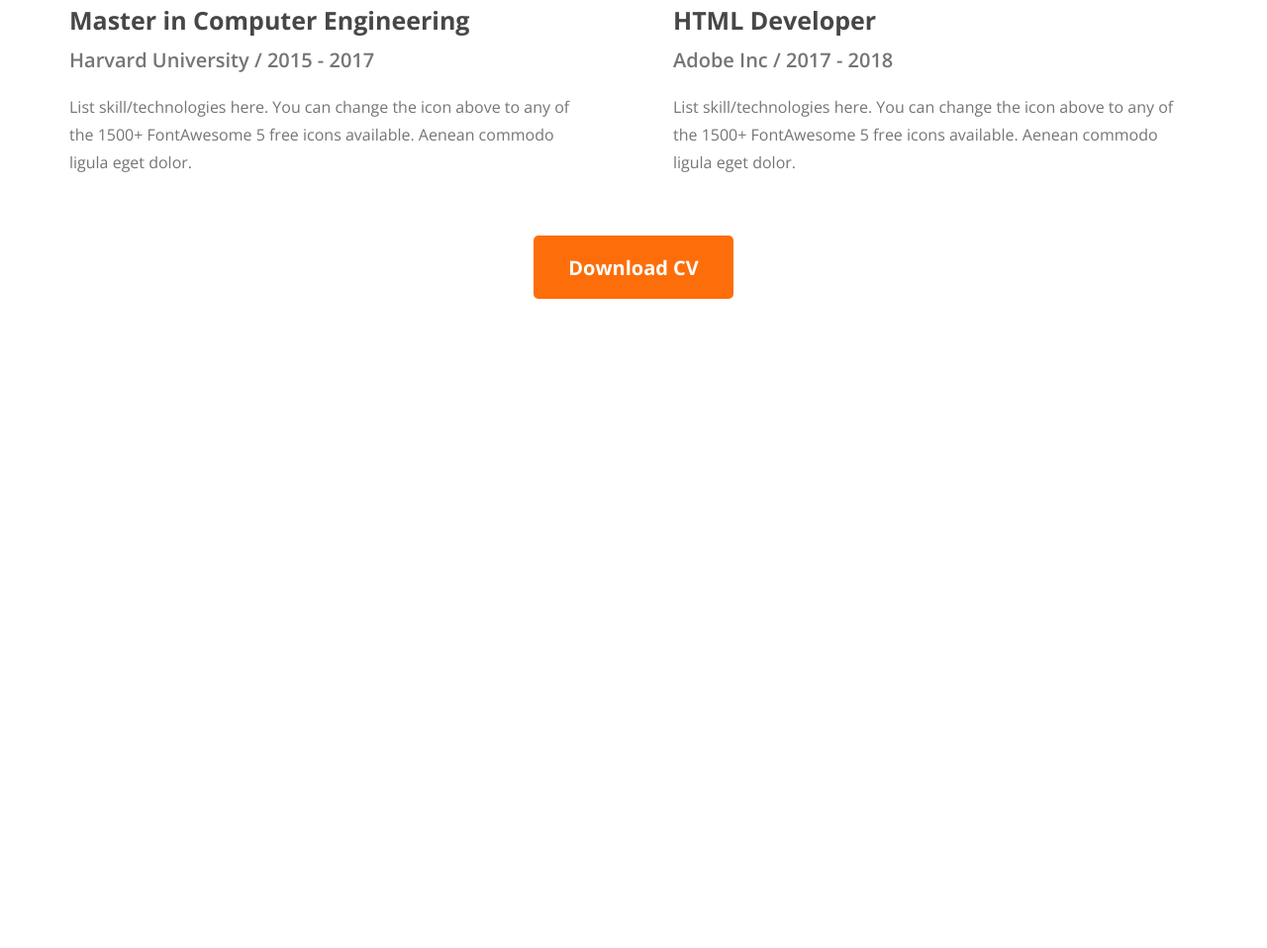
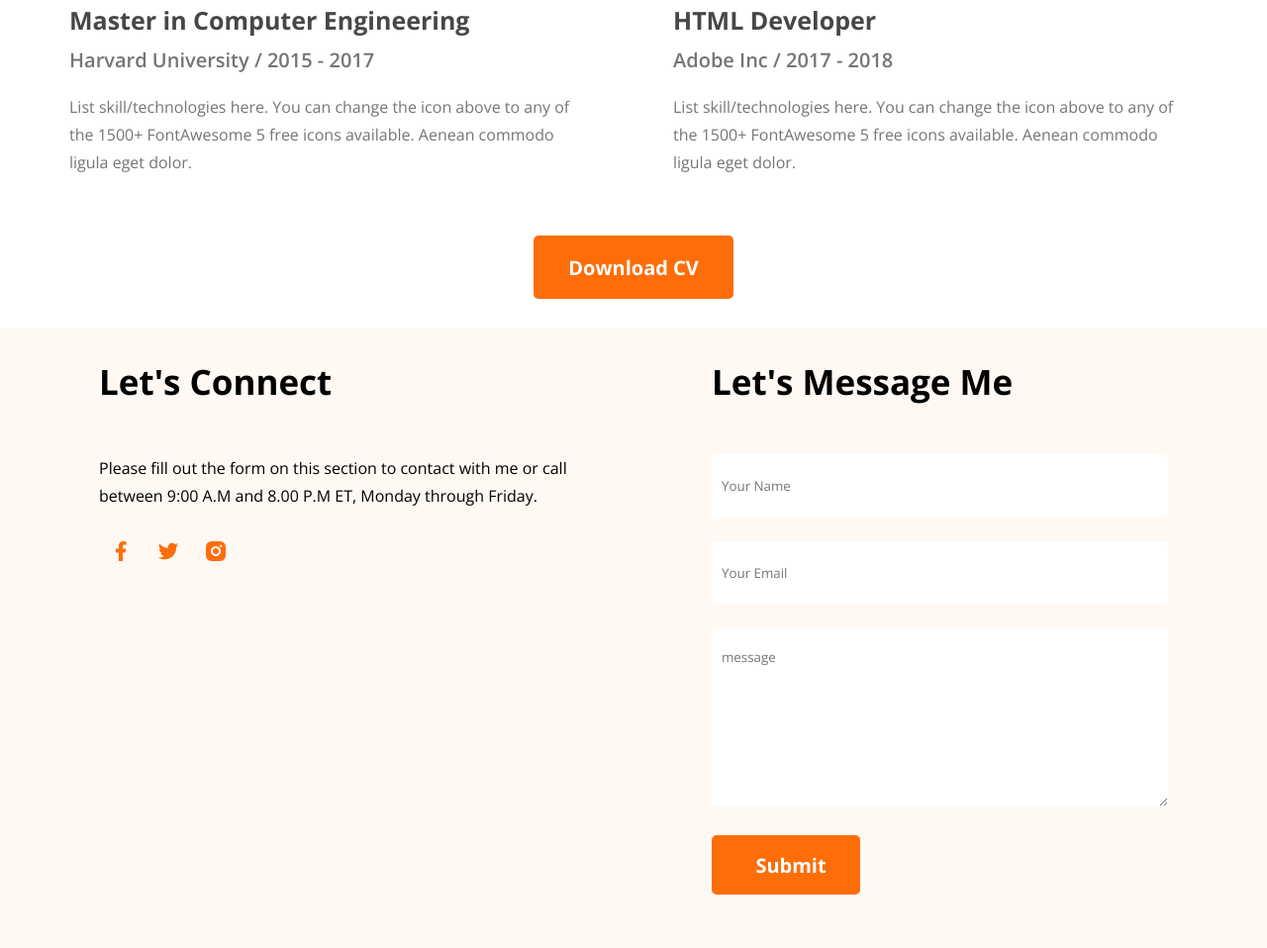
Before and after one commit to asadullah2451/developer-portfolio, a plain HTML site: page index.html in a window 1280 px wide. Shown: the part 2901-3859 px from the top of the page at 99% size. Before the commit the page ends 3233 px from the top, so only its background shows below. Drawn offline with nearby package versions, Linux system fonts and the light colour scheme.

Commit message:
added contact section

```diff
--- a/index.html
+++ b/index.html
@@ -1,28 +1,33 @@
 <!DOCTYPE html>
 <html lang="en">
-
   <head>
-    <meta charset="UTF-8">
-    <meta http-equiv="X-UA-Compatible" content="IE=edge">
-    <meta name="viewport" content="width=device-width, initial-scale=1.0">
+    <meta charset="UTF-8" />
+    <meta http-equiv="X-UA-Compatible" content="IE=edge" />
+    <meta name="viewport" content="width=device-width, initial-scale=1.0" />
     <title>Developer Portfolio</title>
 
     <!-- font-awesome cdn link start -->
-    <link rel="stylesheet" href="https://cdnjs.cloudflare.com/ajax/libs/font-awesome/6.2.1/css/all.min.css" integrity="sha512-MV7K8+y+gLIBoVD59lQIYicR65iaqukzvf/nwasF0nqhPay5w/9lJmVM2hMDcnK1OnMGCdVK+iQrJ7lzPJQd1w==" crossorigin="anonymous" referrerpolicy="no-referrer" />
+    <link
+      rel="stylesheet"
+      href="https://cdnjs.cloudflare.com/ajax/libs/font-awesome/6.2.1/css/all.min.css"
+      integrity="sha512-MV7K8+y+gLIBoVD59lQIYicR65iaqukzvf/nwasF0nqhPay5w/9lJmVM2hMDcnK1OnMGCdVK+iQrJ7lzPJQd1w=="
+      crossorigin="anonymous"
+      referrerpolicy="no-referrer"
+    />
     <!-- font-awesome cdn link end -->
 
     <!-- google font cdn link start -->
-    <link rel="preconnect" href="https://fonts.googleapis.com">
-    <link rel="preconnect" href="https://fonts.gstatic.com" crossorigin>
+    <link rel="preconnect" href="https://fonts.googleapis.com" />
+    <link rel="preconnect" href="https://fonts.gstatic.com" crossorigin />
     <link
       href="https://fonts.googleapis.com/css2?family=Open+Sans:ital,wght@0,400;0,500;0,600;0,700;0,800;1,400;1,500;1,600;1,700;1,800&family=Quicksand:wght@300;400;500;600;700&family=Work+Sans:ital,wght@0,100;0,200;0,300;0,400;0,500;0,600;0,700;0,800;0,900;1,100;1,200;1,300;1,400;1,500;1,600;1,700;1,800;1,900&display=swap"
-        rel="stylesheet">
+      rel="stylesheet"
+    />
     <!-- google font cdn link end -->
 
     <!-- css file lick start-->
-    <link rel="stylesheet" href="styles/portfolio.css">
+    <link rel="stylesheet" href="styles/portfolio.css" />
     <!-- css file link end -->
-
   </head>
 
   <body>
@@ -40,16 +45,25 @@
         <div>
           <h3 class="banner-sub-title">Hi, I am</h3>
           <h1 class="banner-title">Mary Hardy</h1>
-                <p class="banner-description">Shot what able cold new see hold.Friendly as an betrayed formerly he. Morning because as to society behaved moments.</p>
+          <p class="banner-description">
+            Shot what able cold new see hold.Friendly as an betrayed formerly
+            he. Morning because as to society behaved moments.
+          </p>
           <button class="btn-primary">Download CV</button>
         </div>
-            <img src="images/hardy.png" alt="">
+        <img src="images/hardy.png" alt="" />
       </div>
     </header>
     <main>
       <section class="about">
         <h3 class="section-title">About Me</h3>
-            <p class="section-description">I, m a designer & developer with a passion for web design. I enjoy developing simple, clean and slick websites that provide real value to the end user. Thousands of clients have procured exceptional resulfs while working with me. Delivering work within time and budget which meets clients requirements in our mata.</p>
+        <p class="section-description">
+          I, m a designer & developer with a passion for web design. I enjoy
+          developing simple, clean and slick websites that provide real value to
+          the end user. Thousands of clients have procured exceptional resulfs
+          while working with me. Delivering work within time and budget which
+          meets clients requirements in our mata.
+        </p>
         <div class="about-info-container">
           <div class="about-info">
             <p class="info-title">Name:</p>
@@ -74,30 +88,40 @@
         <h3 class="section-title">What I Do</h3>
 
         <div class="skills-container">
-
           <div class="skill">
-                    <img src="images/icons/js.png"alt="">
+            <img src="images/icons/js.png" alt="" />
             <p class="skill-title">Vanilla JavaScript</p>
-                    <p class="skill-description">Lorem ipsum dolor sit, amet consectetur adipisicing elit. Illo id ipsum debitis doloremque atque sint.</p>
+            <p class="skill-description">
+              Lorem ipsum dolor sit, amet consectetur adipisicing elit. Illo id
+              ipsum debitis doloremque atque sint.
+            </p>
           </div>
 
           <div class="skill">
-                    <img src="images/icons/react.png" alt="">
+            <img src="images/icons/react.png" alt="" />
             <p class="skill-title">React</p>
-                    <p class="skill-description">Laboriosam, sequi! Nihil tempore eligendi harum et doloribus possimus ducimus in sint, voluptatem fuga ea.</p>
+            <p class="skill-description">
+              Laboriosam, sequi! Nihil tempore eligendi harum et doloribus
+              possimus ducimus in sint, voluptatem fuga ea.
+            </p>
           </div>
           <div class="skill">
-                    <img src="images/icons/nodejs.png" alt="">
+            <img src="images/icons/nodejs.png" alt="" />
             <p class="skill-title">Node.js</p>
-                    <p class="skill-description">Natus, quod! Illum fugiat porro accusantium? Aspernatur, amet saepe. Id dolor vero veniam ullam eaque!</p>
+            <p class="skill-description">
+              Natus, quod! Illum fugiat porro accusantium? Aspernatur, amet
+              saepe. Id dolor vero veniam ullam eaque!
+            </p>
           </div>
 
           <div class="skill">
-                    <img src="images/icons/mongo.png" alt="">
+            <img src="images/icons/mongo.png" alt="" />
             <p class="skill-title">MongoDB</p>
-                    <p class="skill-description">Commodi maxime fuga nam vero et ducimus natus iure amet voluptatibus, quas officiis ipsam debitis!</p>
+            <p class="skill-description">
+              Commodi maxime fuga nam vero et ducimus natus iure amet
+              voluptatibus, quas officiis ipsam debitis!
+            </p>
           </div>
-
         </div>
       </section>
 
@@ -111,21 +135,33 @@
             <div class="resume-item">
               <h4 class="title">Master in Computer Engineering</h4>
               <h5 class="sub-title">Harvard University / 2015 - 2017</h5>
-                        <p class="description">List skill/technologies here. You can change the icon above to any of the 1500+ FontAwesome 5 free icons available. Aenean commodo ligula eget dolor.      </p>
+              <p class="description">
+                List skill/technologies here. You can change the icon above to
+                any of the 1500+ FontAwesome 5 free icons available. Aenean
+                commodo ligula eget dolor.
+              </p>
             </div>
-                    <hr>
+            <hr />
 
             <div class="resume-item">
               <h4 class="title">Master in Computer Engineering</h4>
               <h5 class="sub-title">Harvard University / 2015 - 2017</h5>
-                        <p class="description">List skill/technologies here. You can change the icon above to any of the 1500+ FontAwesome 5 free icons available. Aenean commodo ligula eget dolor.      </p>
+              <p class="description">
+                List skill/technologies here. You can change the icon above to
+                any of the 1500+ FontAwesome 5 free icons available. Aenean
+                commodo ligula eget dolor.
+              </p>
             </div>
-                    <hr>
+            <hr />
 
             <div class="resume-item">
               <h4 class="title">Master in Computer Engineering</h4>
               <h5 class="sub-title">Harvard University / 2015 - 2017</h5>
-                        <p class="description">List skill/technologies here. You can change the icon above to any of the 1500+ FontAwesome 5 free icons available. Aenean commodo ligula eget dolor.      </p>
+              <p class="description">
+                List skill/technologies here. You can change the icon above to
+                any of the 1500+ FontAwesome 5 free icons available. Aenean
+                commodo ligula eget dolor.
+              </p>
             </div>
           </div>
           <div>
@@ -133,19 +169,31 @@
             <div class="resume-item">
               <h4 class="title">Sr. Font End Developer</h4>
               <h5 class="sub-title">Apple Inc / 2020 - Current</h5>
-                        <p class="description">List skill/technologies here. You can change the icon above to any of the 1500+ FontAwesome 5 free icons available. Aenean commodo ligula eget dolor.      </p>
+              <p class="description">
+                List skill/technologies here. You can change the icon above to
+                any of the 1500+ FontAwesome 5 free icons available. Aenean
+                commodo ligula eget dolor.
+              </p>
             </div>
-                    <hr>
+            <hr />
             <div class="resume-item">
               <h4 class="title">Jr. Font End Developer</h4>
               <h5 class="sub-title">Dribbble Inc / 2018 - 2022</h5>
-                        <p class="description">List skill/technologies here. You can change the icon above to any of the 1500+ FontAwesome 5 free icons available. Aenean commodo ligula eget dolor.      </p>
+              <p class="description">
+                List skill/technologies here. You can change the icon above to
+                any of the 1500+ FontAwesome 5 free icons available. Aenean
+                commodo ligula eget dolor.
+              </p>
             </div>
-                    <hr>
+            <hr />
             <div class="resume-item">
               <h4 class="title">HTML Developer</h4>
               <h5 class="sub-title">Adobe Inc / 2017 - 2018</h5>
-                        <p class="description">List skill/technologies here. You can change the icon above to any of the 1500+ FontAwesome 5 free icons available. Aenean commodo ligula eget dolor.      </p>
+              <p class="description">
+                List skill/technologies here. You can change the icon above to
+                any of the 1500+ FontAwesome 5 free icons available. Aenean
+                commodo ligula eget dolor.
+              </p>
             </div>
           </div>
         </div>
@@ -153,9 +201,45 @@
           <button class="btn-primary">Download CV</button>
         </div>
       </section>
+      <!-- Contact Section -->
     </main>
     <footer>
-
+      <section class="contact">
+        <div>
+          <h3 class="section-title">Let's Connect</h3>
+          <p class="description">
+            Please fill out the form on this section to contact with me or call
+            between 9:00 A.M and 8.00 P.M ET, Monday through Friday.
+          </p>
+          <a href="">
+            <img src="./images/icons/facebook.png" alt="facebook" />
+          </a>
+          <a href="">
+            <img src="./images/icons/twitter.png" alt="twitter" />
+          </a>
+          <a href="">
+            <img src="./images/icons/insta.png" alt="instagram" />
+          </a>
+        </div>
+        <div>
+          <h3 class="section-title">Let's Message Me</h3>
+          <form action="#">
+            <input type="text" placeholder="Your Name" />
+            <br />
+            <input type="email" name="" id="" placeholder="Your Email" />
+            <br />
+            <textarea
+              name=""
+              id=""
+              cols="30"
+              rows="10"
+              placeholder="message"
+            ></textarea>
+            <br />
+            <input class="contact-btn" type="submit" value="Submit" />
+          </form>
+        </div>
+      </section>
     </footer>
   </body>
 </html>
--- a/styles/portfolio.css
+++ b/styles/portfolio.css
@@ -1,20 +1,20 @@
 * {
   margin: 0;
-    font-family: 'Open Sans', sans-serif;
+  font-family: "Open Sans", sans-serif;
   box-sizing: border-box;
 }
 
 .text-primary {
-    color: #FD6E0A;
+  color: #fd6e0a;
 }
 
 .btn-primary {
   height: 64px;
-    background: #FD6E0A;
+  background: #fd6e0a;
   border-radius: 5px;
   font-weight: 700;
   font-size: 20px;
-    color: #FFFFFF;
+  color: #ffffff;
   border: none;
   padding: 18px 35px;
 }
@@ -22,9 +22,10 @@
 /* header and navigation styles */
 
 .header {
-    background: #FFF8F3;
+  background: #fff8f3;
   padding-top: 50px;
-    background-image: url("../images/header_bg.png"), url("../images/developer.png");
+  background-image: url("../images/header_bg.png"),
+    url("../images/developer.png");
   background-repeat: no-repeat;
   background-position: bottom right, left;
 }
@@ -85,7 +86,7 @@ main {
 /* About Section Style */
 .about {
   margin-top: 130px;
-    background: #FFF8F3;
+  background: #fff8f3;
   border-radius: 10px;
   padding: 130px 150px;
   text-align: center;
@@ -96,7 +97,6 @@ main {
   text-align: center;
   font-size: 35px;
   font-weight: 700;
-
 }
 
 .section-description {
@@ -138,7 +138,7 @@ main {
 
 .skill {
   width: 21%;
-    background: #FFFFFF;
+  background: #ffffff;
   box-shadow: 0px 6px 50px rgba(0, 0, 0, 0.06);
   border-radius: 5px;
   padding: 30px;
@@ -161,10 +161,10 @@ main {
   display: flex;
   gap: 5rem;
 }
-.resume-item{
+.resume-item {
   margin: 30px 0;
 }
-.resume-title{
+.resume-title {
   font-weight: 700;
   font-size: 30px;
 }
@@ -189,7 +189,57 @@ main {
   font-size: 16px;
   line-height: 28px;
 }
-.resome-btn{
+.resome-btn {
   text-align: center;
   margin: 30px 0;
 }
+/* Contact Section Style */
+.contact .description {
+  font-weight: 400;
+  font-size: 16px;
+  line-height: 28px;
+  margin-bottom: 30px;
+}
+.contact a{
+    text-decoration: none;
+    margin: 0 10px;
+}
+.contact {
+  display: flex;
+  gap: 100px;
+  background: #fff8f3;
+  padding: 30px;
+  margin: 50px 0 0 0;
+  max-width: 1140px;
+  margin: auto;
+}
+.contact .section-title {
+  text-align: left;
+}
+.contact input {
+  margin-bottom: 24px;
+  width: 461px;
+  height: 64px;
+  padding: 0 0 0 10px;
+  border: none;
+  border-radius: 5px;
+}
+.contact textarea {
+  width: 461px;
+  height: 180px;
+  border: none;
+  border-radius: 5px;
+  padding: 20px 0 0 10px;
+  margin-bottom: 24px;
+}
+.contact-btn {
+  width: 150px !important;
+  height: 60px !important;
+  font-size: 20px;
+  font-weight: 700;
+  color: white;
+  background: #fd6e0a;
+}
+footer{
+    background: #fff8f3;
+}
```
Lines whose indentation alone changed are shown as unchanged.
